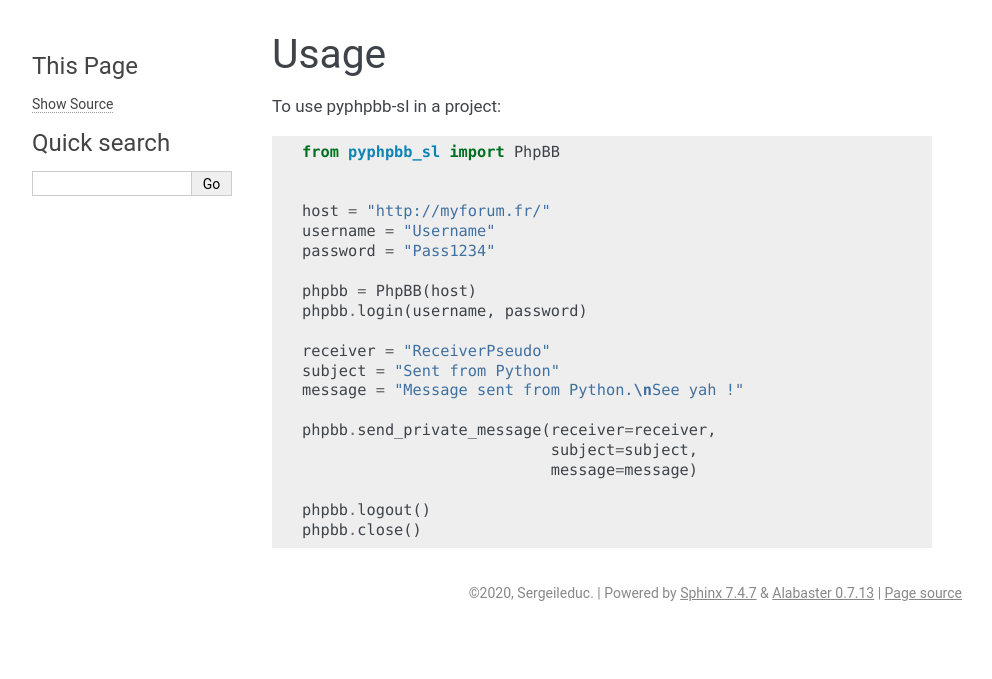
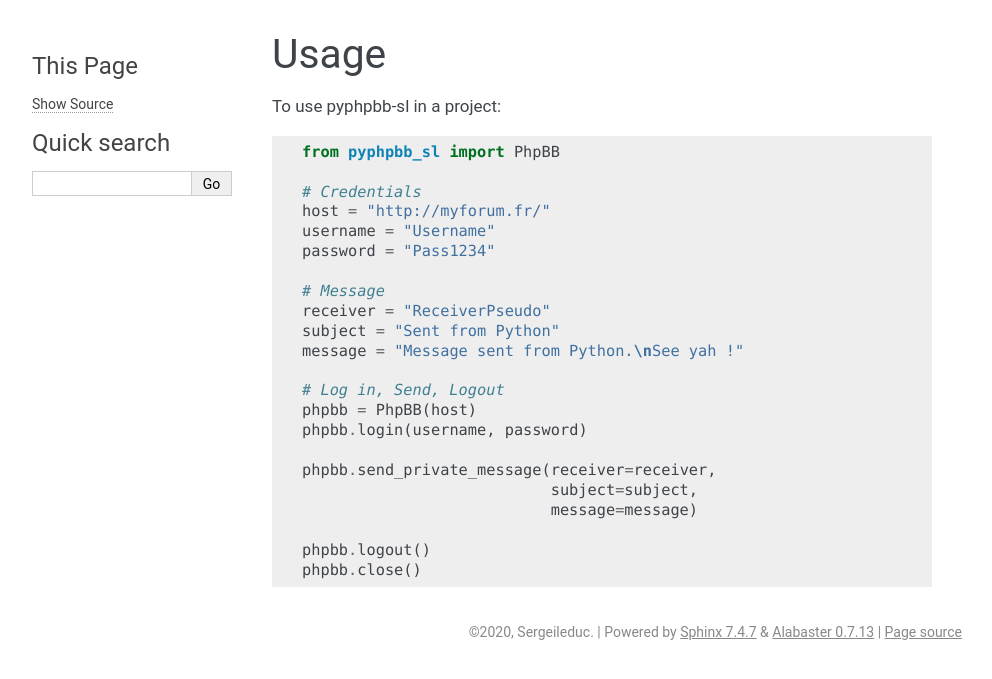
Before and after one commit to Sergeileduc/pyphpbb-sl, a Sphinx documentation site: the page built from docs/usage.md, in a window 1280 px wide. Shown: the top 679 px of the page, without its empty margins (148-1140 px from the left). Built offline with Sphinx 7.4.7, drawn with Linux system fonts in a browser that asks for light colours.

Commit message:
nice example

````diff
--- a/docs/usage.md
+++ b/docs/usage.md
@@ -5,17 +5,19 @@
 ```python
 from pyphpbb_sl import PhpBB
 
-
+# Credentials
 host = "http://myforum.fr/"
 username = "Username"
 password = "Pass1234"
 
-phpbb = PhpBB(host)
-phpbb.login(username, password)
-
+# Message
 receiver = "ReceiverPseudo"
 subject = "Sent from Python"
 message = "Message sent from Python.\nSee yah !"
+
+# Log in, Send, Logout
+phpbb = PhpBB(host)
+phpbb.login(username, password)
 
 phpbb.send_private_message(receiver=receiver,
                            subject=subject,
````
Also changed, not shown: README.md (+6 -4 lines).
